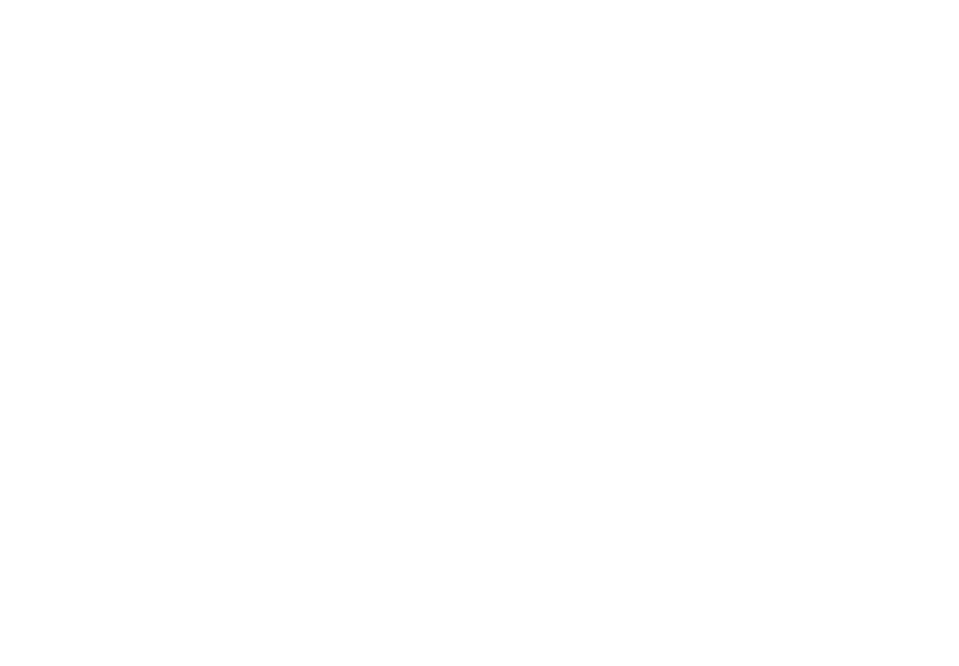
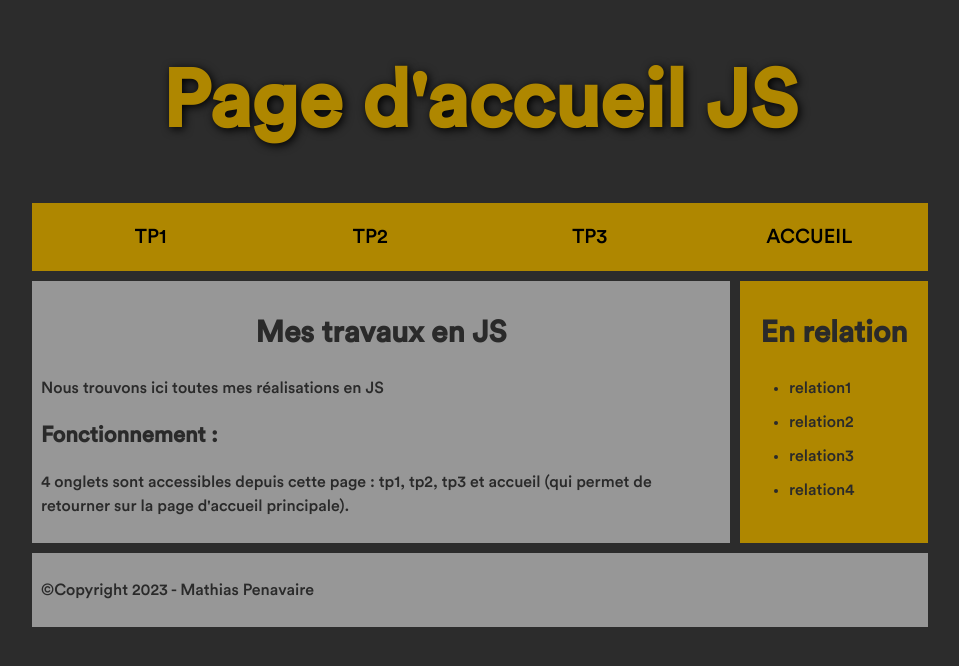
Before and after one commit to MathPenav/MathPenav.github.io, a plain HTML site: page HTML_TP_1/page2.html in a window 1280 px wide. Shown: the whole page, without its empty margins (160-1119 px from the left). Drawn offline with Linux system fonts and the light colour scheme; files whose address does not match are found by name.

Commit message:
création des pages 1 2 et 3

```diff
--- a/HTML_TP_1/page2.html
+++ b/HTML_TP_1/page2.html
@@ -0,0 +1,55 @@
+<!DOCTYPE html>
+<html>
+    <head>
+        <meta charset="utf-8">
+        <style> @font-face {
+        font-family: "CircularStd-Medium";
+        src: url(font/circular/CircularStd-Medium.ttf);
+        }</style>
+        <title>Accueil JS</title>
+        <link rel="stylesheet" type="text/css" href="style.css">
+    </head>
+
+    <body>
+        <header>
+            <h1>Page d'accueil JS</h1>
+        </header>
+
+        <nav>
+            <ul>
+                <li><a href="./page2-1.html">tp1</a></li>
+                <li><a href="./page2-2.html">tp2</a></li>
+                <li><a href="./page2-3.html">tp3</a></li>
+                <li><a href="./index.html">Accueil</a></li>
+            </ul>
+
+        </nav>
+
+        <main>
+            <article>
+                <h2>Mes travaux en JS</h2>
+                <p>Nous trouvons ici toutes mes réalisations en JS</p>
+
+                <h3>Fonctionnement : </h3>
+                <p>4 onglets sont accessibles depuis cette page : tp1, tp2, tp3 et accueil (qui permet de retourner sur la page d'accueil principale).</p>
+
+            </article>
+
+            <aside>
+                <h2>En relation</h2>
+                <ul>
+                    <li><a href="#"></a>relation1</li>
+                    <li><a href="#"></a>relation2</li>
+                    <li><a href="#"></a>relation3</li>
+                    <li><a href="#"></a>relation4</li>
+                </ul>
+            </aside>
+
+        </main>
+
+        <footer>
+            <p>©Copyright 2023 - Mathias Penavaire </p>
+        </footer>
+
+    </body>
+</html>
```
Also changed, not shown: HTML_TP_1/page1.html (+46 -1 lines), HTML_TP_1/page3.html (+55 -0 lines).
